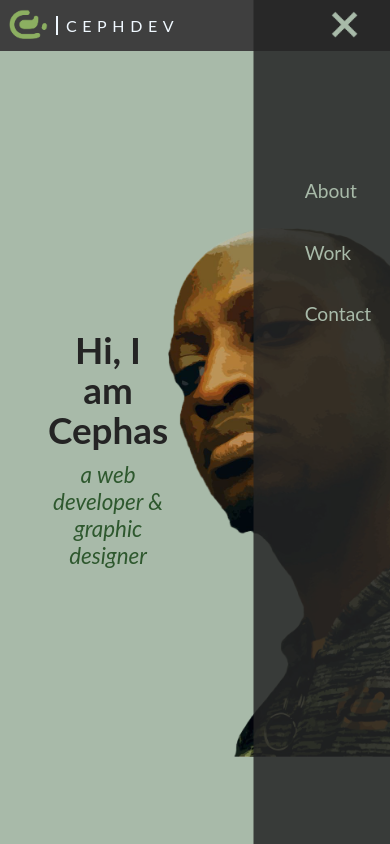
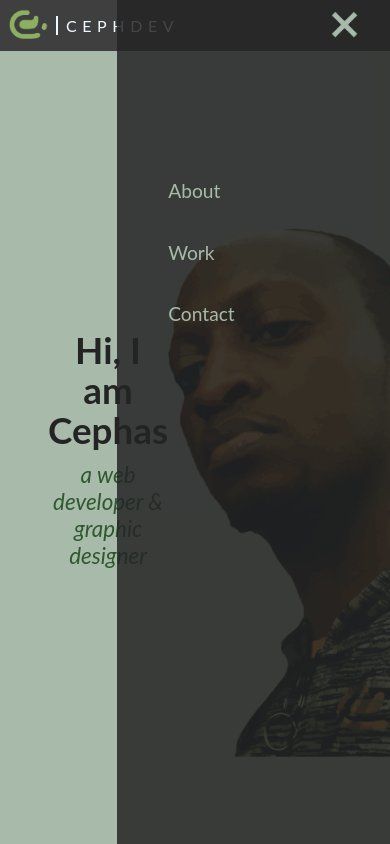
Before and after one commit to cephasmutua19/portfoliosample, a plain HTML site: page index.html in a window 390 px wide. Both pictures are taken after a click on the button 344 px from the left and 24 px from the top of the page. Shown: the top 844 px of the page. Drawn offline with Linux system fonts and the light colour scheme.

Commit message:
Added modification

```diff
--- a/css/style.css
+++ b/css/style.css
@@ -326,7 +326,7 @@ body{
     }
 
     #nav-link[data-visible="true"]{
-        transform: translateX(50%);/* was 0% */
+        transform: translateX(0%);/* was 0% */
     }
 
     #nav-link > a{
```
